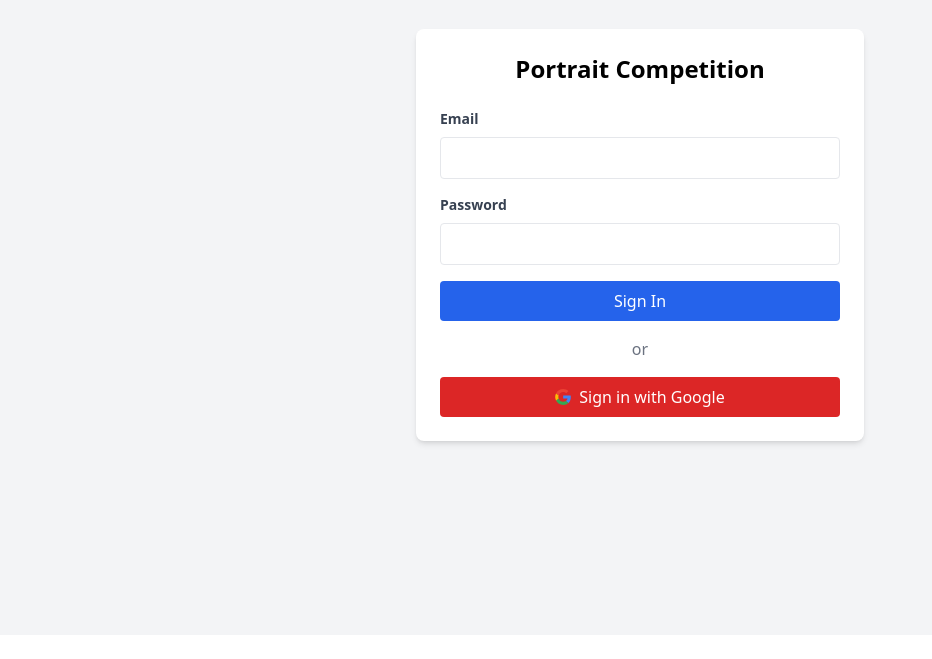
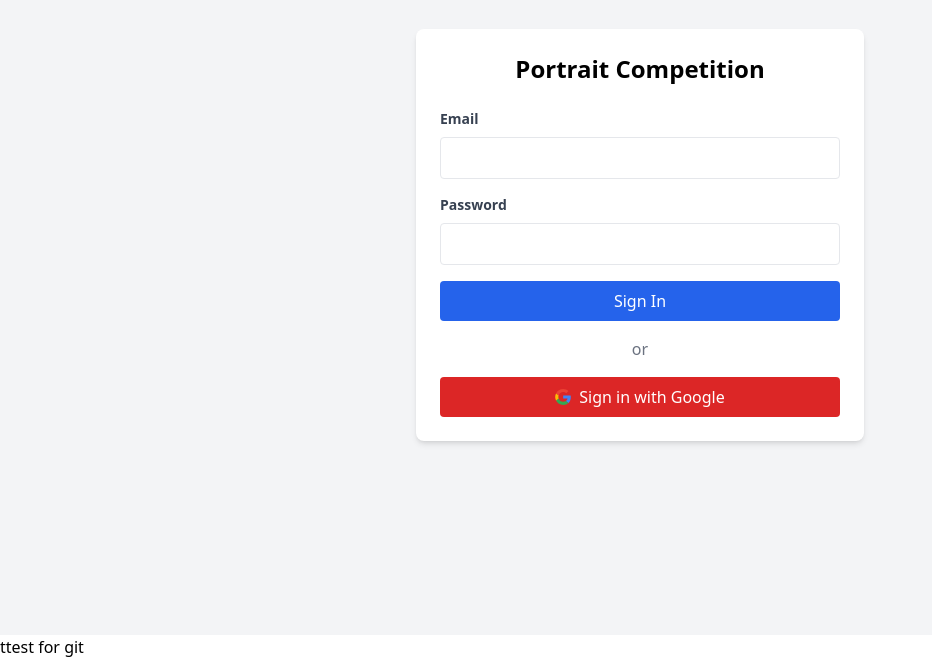
Before and after one commit to hulahoops123/portraitcompJul, a Nuxt app: page / in a window 1280 px wide. Shown: the part 165-824 px from the top of the page, without its empty margins (0-932 px from the left). Before the commit the page ends 800 px from the top, so only its background shows below. Built offline with nearby package versions, Linux system fonts and the light colour scheme; no server answers.

Commit message:
git remote  test

```diff
--- a/pages/index.vue
+++ b/pages/index.vue
@@ -73,6 +73,7 @@
       </div>
     </div>
   </div>
+  <p>ttest for git</p>
 </template>
 
 <script setup>
```
